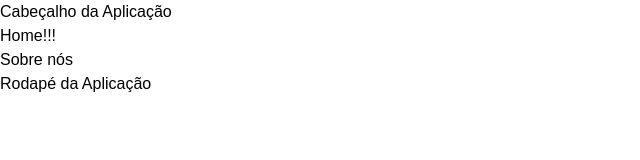
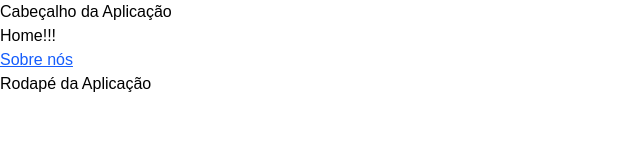
Before and after one commit to fabriciofx/atividades-nextjs, a Next.js app: page /home in a window 1280 px wide. Shown: the top 160 px of the page, without its empty margins (0-640 px from the left). Built offline with nearby package versions, Linux system fonts and the light colour scheme.

Commit message:
style: estiliza o link 'Sobre nós' da página home

```diff
--- a/app/home/page.tsx
+++ b/app/home/page.tsx
@@ -7,7 +7,12 @@ const Home = () => {
     <div>
       <h1>Home!!!</h1>
       <p>
-        <Link href="/about">Sobre nós</Link>
+        <Link
+          href="/about"
+          className="text-blue-600 underline hover:text-blue-800"
+        >
+          Sobre nós
+        </Link>
       </p>
     </div>
   );
```
